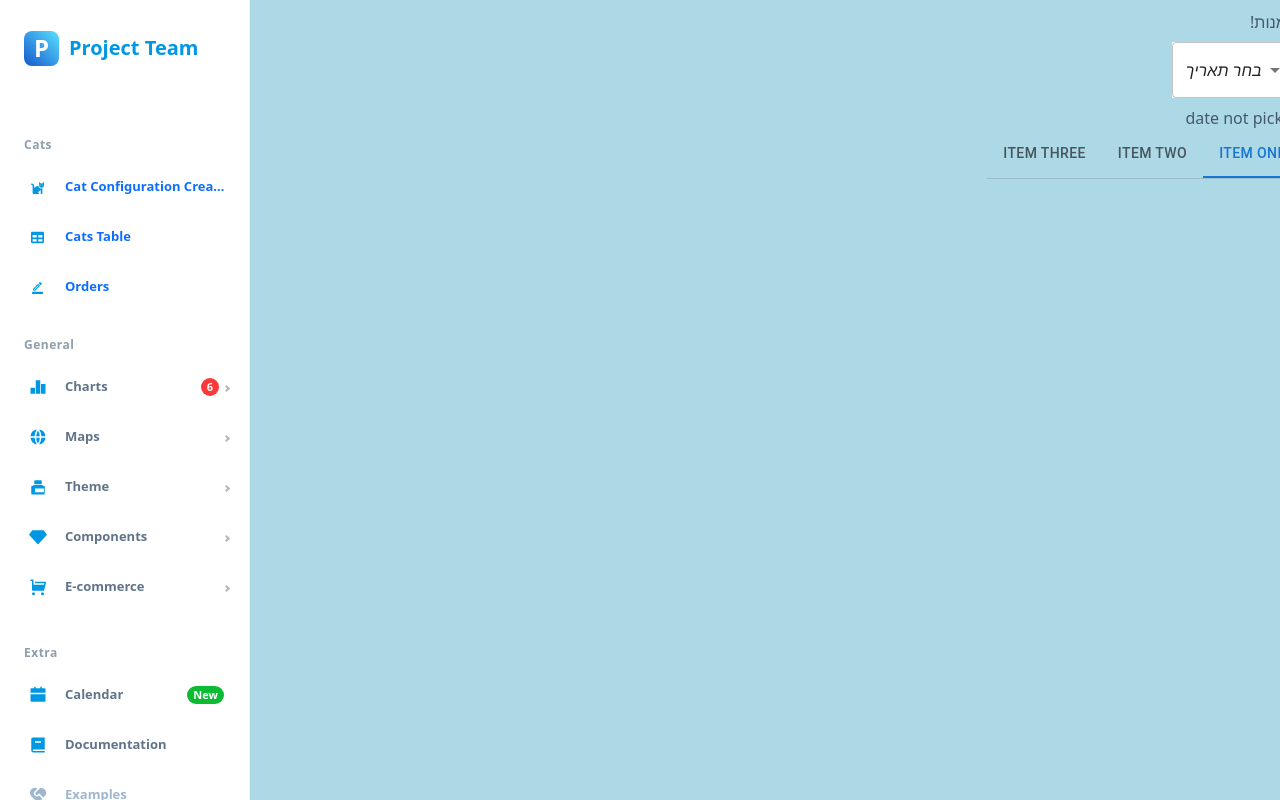
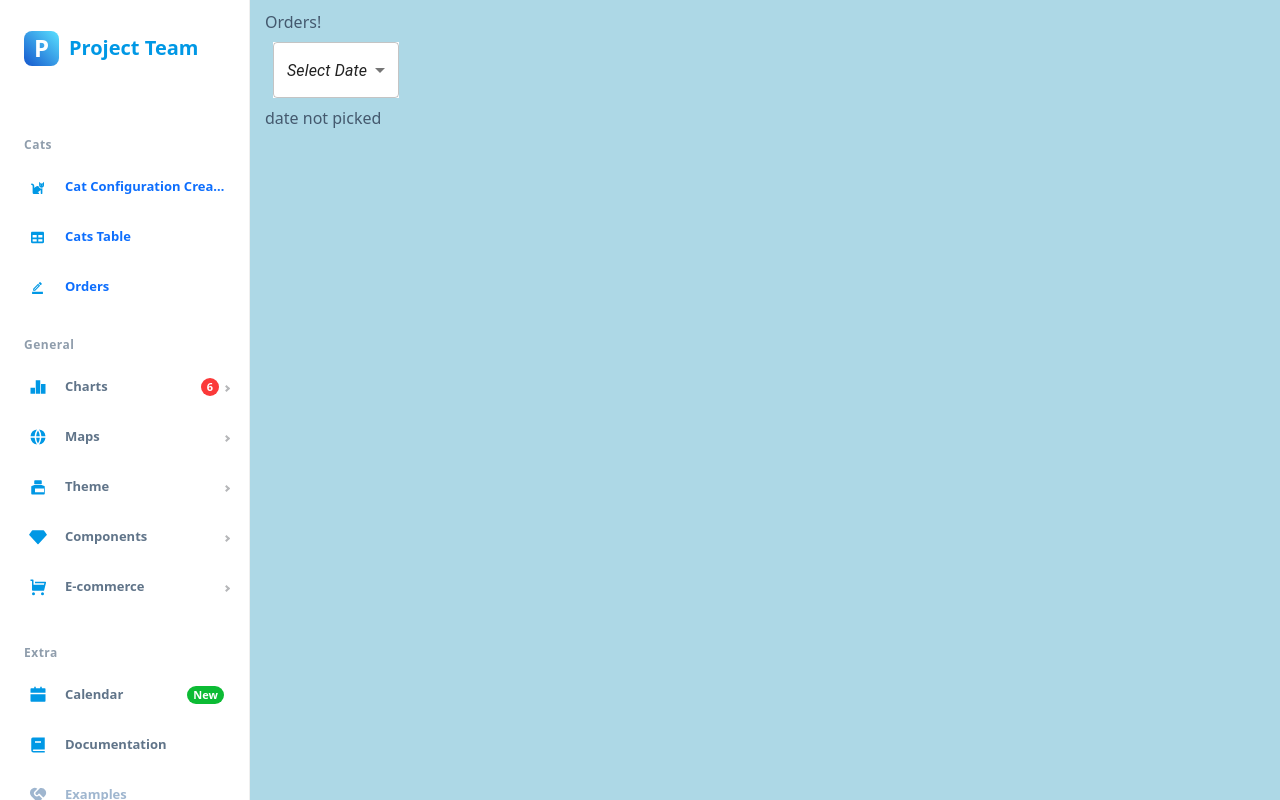
Before and after one commit to ProjectTeam-Wan/Team-Portal, a React (Create React App) app in the folder React-learningapp-main/client/: page /orders in a window 1280 px wide. Shown: the top 800 px of the page. Built offline with nearby package versions, Linux system fonts and the light colour scheme.

Commit message:
working on Orders Page + sql db

```diff
--- a/React-learningapp-main/client/src/components/Orders/DatePick.jsx
+++ b/React-learningapp-main/client/src/components/Orders/DatePick.jsx
@@ -21,11 +21,11 @@ export default function DatePick({ date, dates }) {
           displayEmpty
         >
           <MenuItem value="">
-            <em>בחר תאריך</em>
+            <em>Select Date</em>
           </MenuItem>
-          {dates.map((date) => {
+          {dates.map((date, index) => {
             return (
-              <MenuItem value={date}> {date} </MenuItem>
+              <MenuItem key={index} value={date}> {date} </MenuItem>
             )
           })
           }
--- a/React-learningapp-main/client/src/components/Orders/OrdersTab.jsx
+++ b/React-learningapp-main/client/src/components/Orders/OrdersTab.jsx
@@ -4,12 +4,14 @@ import Tab from '@mui/material/Tab';
 import Box from '@mui/material/Box';
 
 
-export default function BasicTabs() {
+export default function OrdersTab({ selectedTab, tabs }) {
   const [value, setValue] = React.useState(0);
 
   const handleChange = (event, newValue) => {
     setValue(newValue);
+    selectedTab(newValue)
   };
+
 
   return (
     <Box sx={{ width: '100%' }}>
@@ -22,20 +24,22 @@ export default function BasicTabs() {
             backgroundColor: '#f0f0f0', // Hover background color
           },
         }}>
-          <Tab label="Item One" />
-          <Tab label="Item Two" />
-          <Tab label="Item Three" />
+          {tabs.map((tab, index) => {
+            return (
+              <Tab key={index} label={tab} />
+            )
+          })}
         </Tabs>
       </Box>
-      {/* <CustomTabPanel value={value} index={0}>
-        Item One
-      </CustomTabPanel>
-      <CustomTabPanel value={value} index={1}>
-        Item Two
-      </CustomTabPanel>
-      <CustomTabPanel value={value} index={2}>
-        Item Three
-      </CustomTabPanel> */}
+
+      {/* {tabs.map((tab, i) => {
+        return (
+        <CustomTabPanel value={value} index={i}>
+          {tab}
+        </CustomTabPanel>
+        )
+      })} */}
+
     </Box>
   );
 }
--- a/React-learningapp-main/client/src/pages/Orders.jsx
+++ b/React-learningapp-main/client/src/pages/Orders.jsx
@@ -35,22 +35,29 @@ const ordersDataBaseExample = [ //temporary db
     },
 ]
 
-const datesList = ['jan', 'feb', 'march', 'april'] // temporary dates db, need to be from the big db
+const datesList = ['jan', 'feb', 'march', 'april'] // temporary dates db
+const tabList = ['glxA', 'glxB', 'glxC', 'glxD']
 
 function Orders() {
-    const [currentDate, setCurrentDate] = useState('') // the date the choosen in the DatePick component
+    const [currentDate, setCurrentDate] = useState('') // the date the choosen in the DatePick component (the date selected in the browser)
+    const [currentTab, setCurrentTab] = useState(0)  //the tab the choosen in the OrdersTab component (the tab selected in the browser)
 
     function dateFromDatePick(value) {
         setCurrentDate(value)
     }
 
+    function tabFromOrdersTab(value) {
+        setCurrentTab(value)
+    }
+
 
     return (
-        <div dir='rtl' style={{ width: '81vw' }}>
-            הזמנות!
+        <div style={{ width: '81vw' }}>
+            Orders!
             <DatePick date={dateFromDatePick} dates={datesList} />
-            {currentDate ? currentDate : 'date not picked'}
-            <OrdersTab />
+            {currentDate ? <OrdersTab selectedTab={tabFromOrdersTab} tabs={tabList} /> : 'date not picked'}
+            {currentDate && currentTab}
+
         </div>
     )
 }
```
Also changed, not shown: 2 other files (tests, documents, lock files or other folders).
